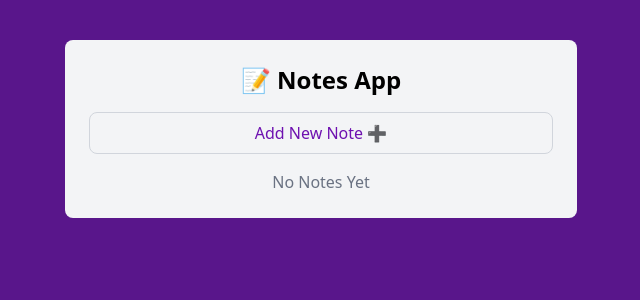
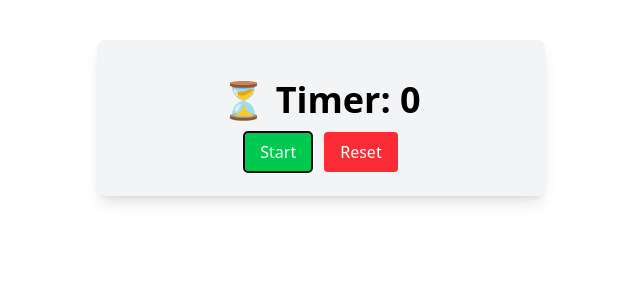
Before and after one commit to Dimterion/react-apps, a React (Vite) app: page / in a window 1280 px wide. Shown: the top 300 px of the page, without its empty margins (319-959 px from the left). Built offline with nearby package versions, Linux system fonts and the light colour scheme.

Commit message:
add timer component

```diff
--- a/src/App.jsx
+++ b/src/App.jsx
@@ -3,32 +3,36 @@
 // <<< RATING COMPONENT >>>
 
 // <<< NOTES APP >>>
-import { useEffect, useState } from "react";
-import NoteForm from "./components/NoteForm";
-import NoteList from "./components/NoteList";
+// import { useEffect, useState } from "react";
+// import NoteForm from "./components/NoteForm";
+// import NoteList from "./components/NoteList";
 // <<< NOTES APP >>>
+
+// <<< TIMER COMPONENT >>>
+import Timer from "./components/Timer";
+// <<< TIMER COMPONENT >>>
 
 const App = () => {
   // <<< NOTES APP >>>
-  const [notes, setNotes] = useState(() => {
-    const notes = JSON.parse(localStorage.getItem("notes"));
+  // const [notes, setNotes] = useState(() => {
+  //   const notes = JSON.parse(localStorage.getItem("notes"));
 
-    return notes || [];
-  });
+  //   return notes || [];
+  // });
 
-  useEffect(() => {
-    localStorage.setItem("notes", JSON.stringify(notes));
-  }, [notes]);
+  // useEffect(() => {
+  //   localStorage.setItem("notes", JSON.stringify(notes));
+  // }, [notes]);
 
-  const deleteNote = (id) => {
-    const confirmDelete = window.confirm(
-      "Are you sure you want to delete this note?",
-    );
+  // const deleteNote = (id) => {
+  //   const confirmDelete = window.confirm(
+  //     "Are you sure you want to delete this note?",
+  //   );
 
-    if (confirmDelete) {
-      setNotes(notes.filter((note) => note.id !== id));
-    }
-  };
+  //   if (confirmDelete) {
+  //     setNotes(notes.filter((note) => note.id !== id));
+  //   }
+  // };
   // <<< NOTES APP >>>
 
   return (
@@ -48,13 +52,19 @@ const App = () => {
     // <<< RATING COMPONENT >>>
 
     // <<< NOTES APP >>>
-    <div className="mx-auto mt-10 max-w-lg rounded-lg bg-gray-100 p-6">
-      <h2 className="mb-4 text-center text-2xl font-bold">📝 Notes App</h2>
+    // <div className="mx-auto mt-10 max-w-lg rounded-lg bg-gray-100 p-6">
+    //   <h2 className="mb-4 text-center text-2xl font-bold">📝 Notes App</h2>
 
-      <NoteForm notes={notes} setNotes={setNotes} />
-      <NoteList notes={notes} deleteNote={deleteNote} />
+    //   <NoteForm notes={notes} setNotes={setNotes} />
+    //   <NoteList notes={notes} deleteNote={deleteNote} />
+    // </div>
+    // <<< NOTES APP >>>
+
+    // <<< TIMER COMPONENT >>>
+    <div className="mx-auto mt-10 max-w-md rounded-lg bg-gray-100 p-6 text-center shadow-lg">
+      <Timer />
     </div>
-    // <<< NOTES APP >>>
+    // <<< TIMER COMPONENT >>>
   );
 };
 
--- /dev/null
+++ b/src/components/Timer.jsx
@@ -0,0 +1,52 @@
+import { useEffect, useRef, useState } from "react";
+import TimerDisplay from "./TimerDisplay";
+import TimerControls from "./TimerControls";
+
+const Timer = () => {
+  const timerRef = useRef(null);
+
+  const [time, setTime] = useState(() => {
+    return Number(localStorage.getItem("time") || 0);
+  });
+  const [isRunning, setIsRunning] = useState(false);
+
+  useEffect(() => {
+    localStorage.setItem("time", time);
+  }, [time]);
+
+  const toggleTimer = () => {
+    if (isRunning) {
+      // Clear interval to stop the timer
+      clearInterval(timerRef.current);
+      timerRef.current = null;
+    } else {
+      // Start the timer
+      timerRef.current = setInterval(() => {
+        setTime((prevTime) => prevTime + 1);
+      }, 1000);
+    }
+
+    setIsRunning(!isRunning);
+  };
+
+  const resetTimer = () => {
+    clearInterval(timerRef.current);
+    setIsRunning(false);
+    setTime(0);
+    timerRef.current = null;
+    localStorage.removeItem("time");
+  };
+
+  return (
+    <div>
+      <TimerDisplay time={time} />
+      <TimerControls
+        isRunning={isRunning}
+        onToggle={toggleTimer}
+        onReset={resetTimer}
+      />
+    </div>
+  );
+};
+
+export default Timer;
--- /dev/null
+++ b/src/components/TimerControls.jsx
@@ -0,0 +1,31 @@
+import { useEffect, useRef } from "react";
+
+const TimerControls = ({ isRunning, onToggle, onReset }) => {
+  const startBtnRef = useRef(null);
+
+  useEffect(() => {
+    if (startBtnRef.current) {
+      startBtnRef.current.focus();
+    }
+  }, []);
+
+  return (
+    <>
+      <button
+        ref={startBtnRef}
+        onClick={onToggle}
+        className="mt-3 mr-3 rounded bg-green-500 px-4 py-2 text-white hover:bg-green-600"
+      >
+        {isRunning ? "Pause" : "Start"}
+      </button>
+      <button
+        onClick={onReset}
+        className="mt-3 rounded bg-red-500 px-4 py-2 text-white hover:bg-red-600"
+      >
+        Reset
+      </button>
+    </>
+  );
+};
+
+export default TimerControls;
--- /dev/null
+++ b/src/components/TimerDisplay.jsx
@@ -0,0 +1,5 @@
+const TimerDisplay = ({ time }) => {
+  return <h2 className="mt-4 text-4xl font-semibold">⏳ Timer: {time}</h2>;
+};
+
+export default TimerDisplay;
--- a/src/index.css
+++ b/src/index.css
@@ -120,7 +120,7 @@ body {
 /* <<< RATING COMPONENT >>> */
 
 /* <<< NOTES APP >>> */
-body {
+/* body {
   @apply bg-purple-900;
-}
+} */
 /* <<< NOTES APP >>> */
```
